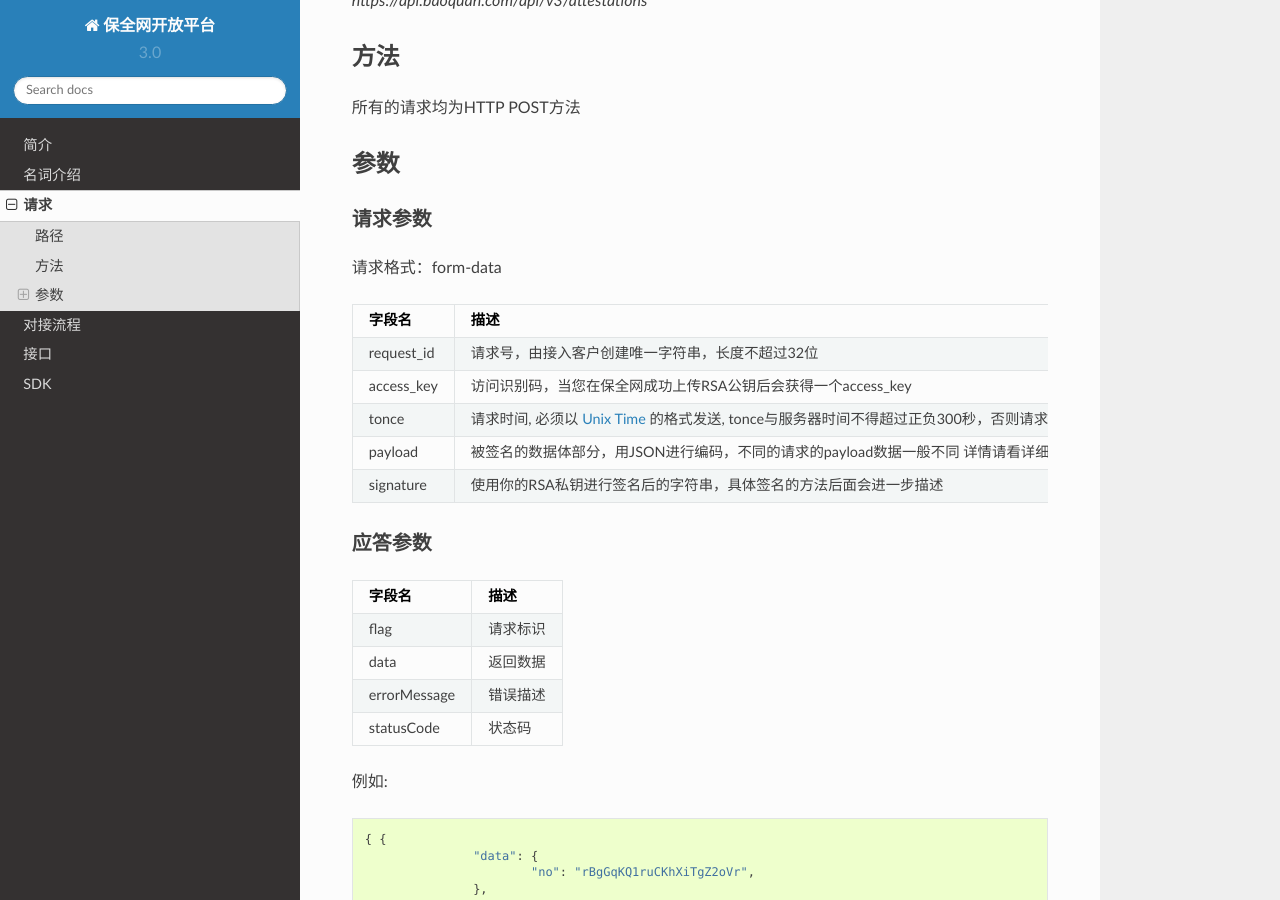
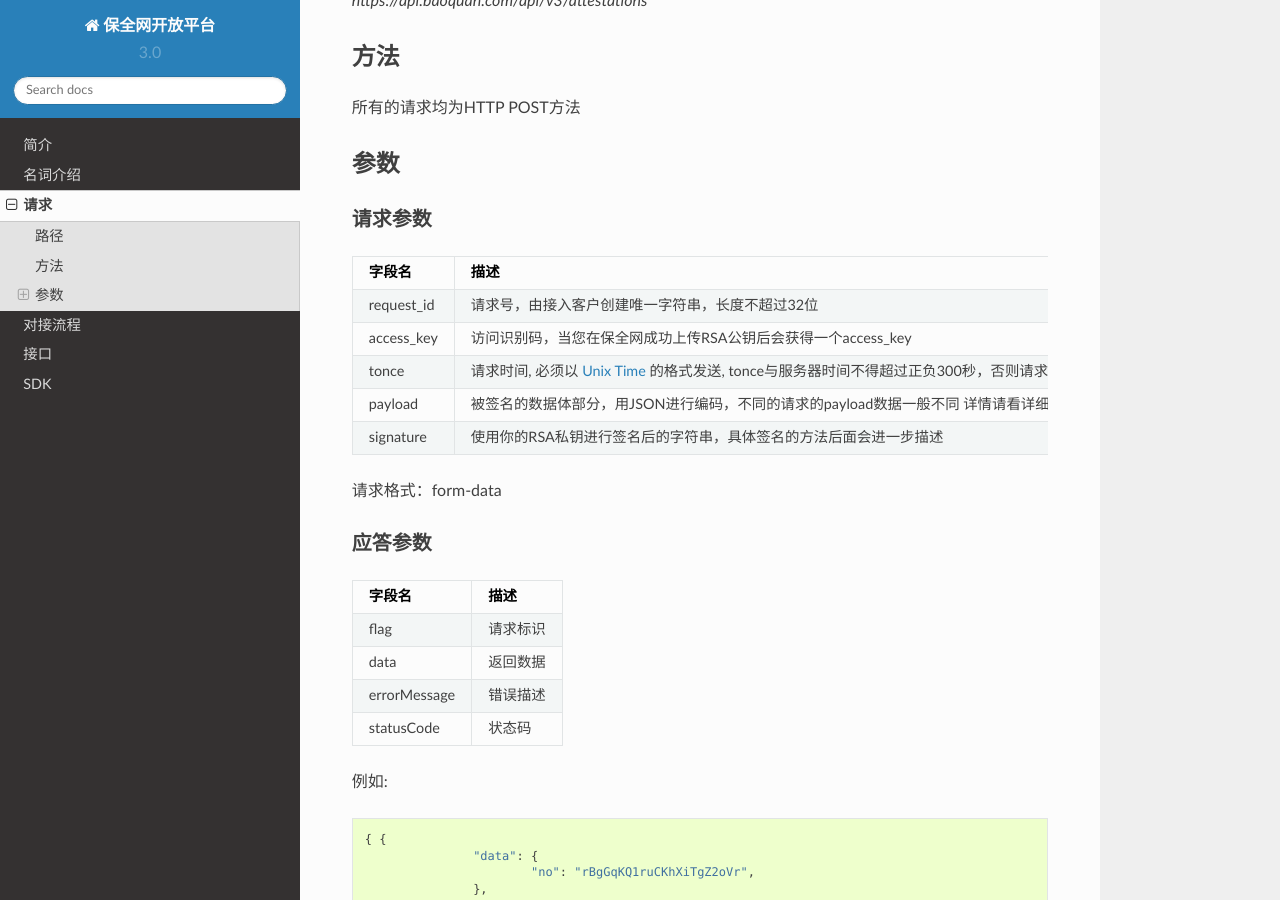
Before and after one commit to baoquan-hq/peacock-doc, a Sphinx documentation site: the page built from docs/request.rst, in a window 1280 px wide and 900 px high, scrolled down 358 px. Built offline with Sphinx 7.4.7 and the Read the Docs theme 2.0.0, drawn with Linux system fonts in a browser that asks for light colours; some of the changed lines change nothing that is shown.

Commit message:
格式调整

```diff
--- a/docs/request.rst
+++ b/docs/request.rst
@@ -26,8 +26,6 @@ API地址：`https://api.baoquan.com/api/v3`
 请求参数
 ^^^^^^^^^^^^^^^
 
-请求格式：form-data
-
 =================  ================================================================
 字段名 				描述
 =================  ================================================================
@@ -37,7 +35,7 @@ tonce              请求时间, 必须以 `Unix Time`_ 的格式发送, tonce
 payload            被签名的数据体部分，用JSON进行编码，不同的请求的payload数据一般不同  详情请看详细接口介绍
 signature          使用你的RSA私钥进行签名后的字符串，具体签名的方法后面会进一步描述
 =================  ================================================================
-
+请求格式：form-data
 
 应答参数
 ^^^^^^^^^^^^^^^
```
